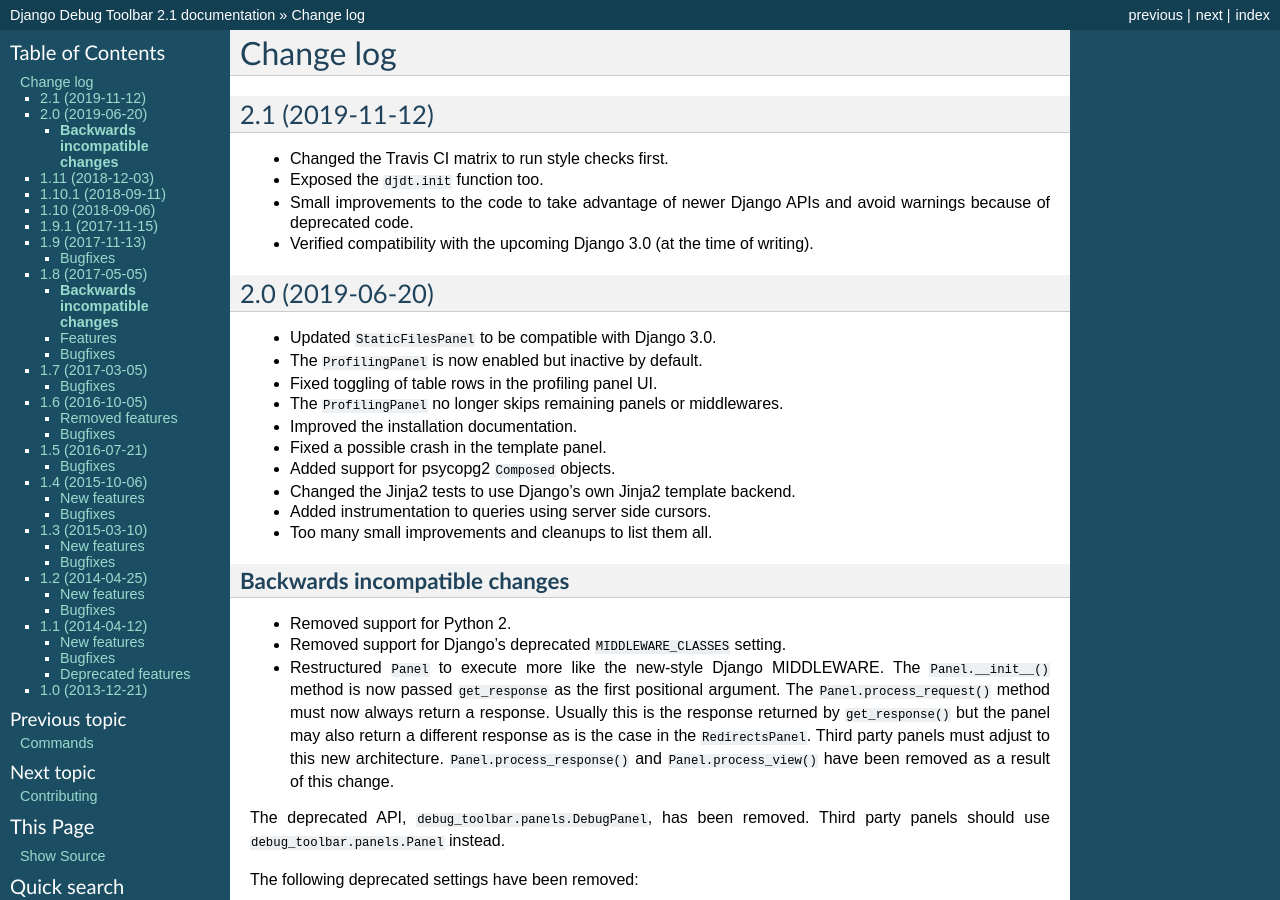
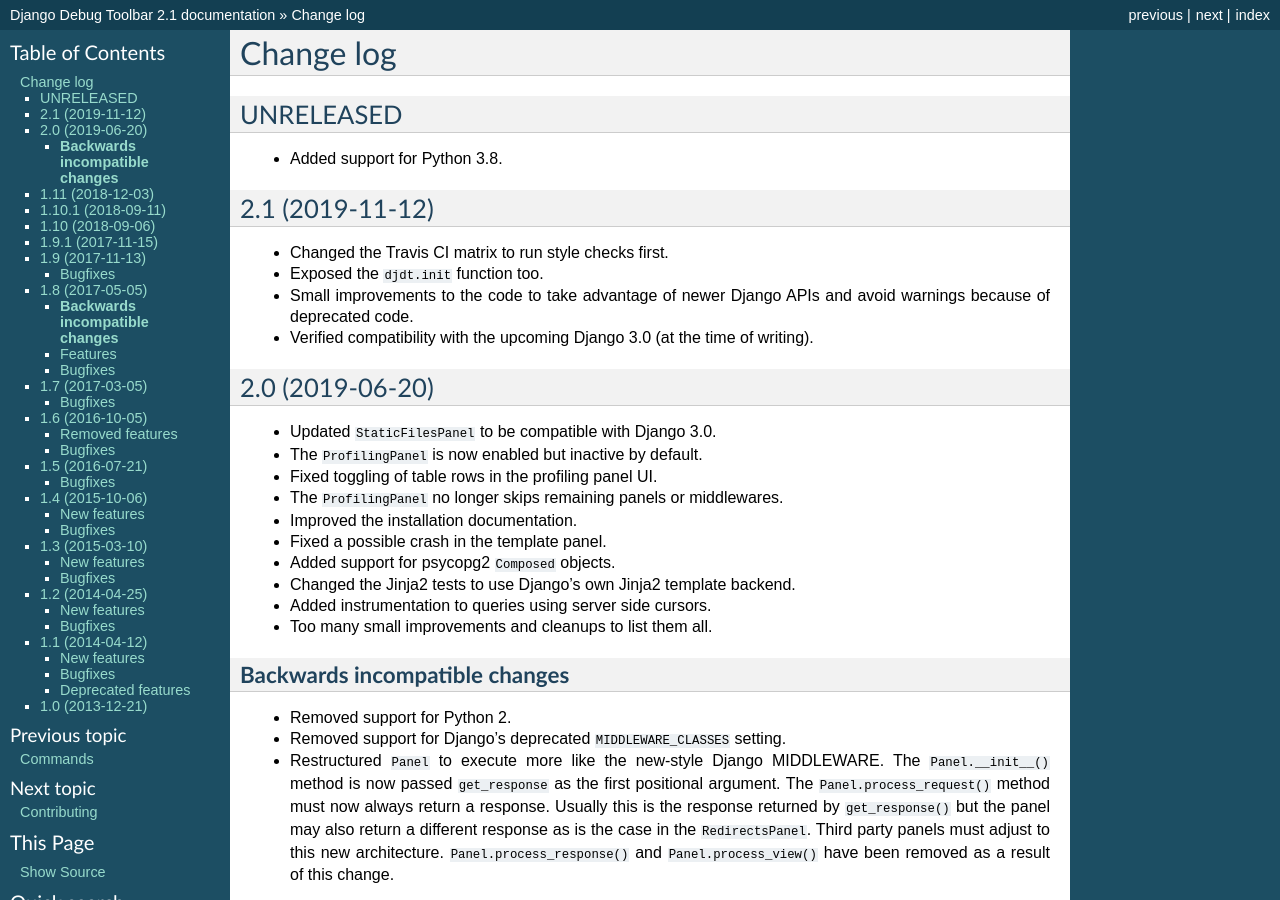
Before and after one commit to jazzband/django-debug-toolbar, a Sphinx documentation site: the page built from docs/changes.rst, in a window 1280 px wide and 900 px high. Built offline with Sphinx 7.4.7, drawn with Linux system fonts in a browser that asks for light colours.

Commit message:
Add Python 3.8 to the test matrix
Python 3.8 was released on October 14th, 2019.

Also:

- Remove 'dist: xenial' from Travis configuration, it is now the
  default.
- Remove Python version from some Travis entires. Travis now defaults to
  Python 3.
- Update Django 3.0 version string. It was released December 2, 2019.

```diff
--- a/docs/changes.rst
+++ b/docs/changes.rst
@@ -1,5 +1,10 @@
 Change log
 ==========
+
+UNRELEASED
+----------
+
+* Added support for Python 3.8.
 
 2.1 (2019-11-12)
 ----------------
```
Also changed, not shown: .travis.yml, 1 other file.
